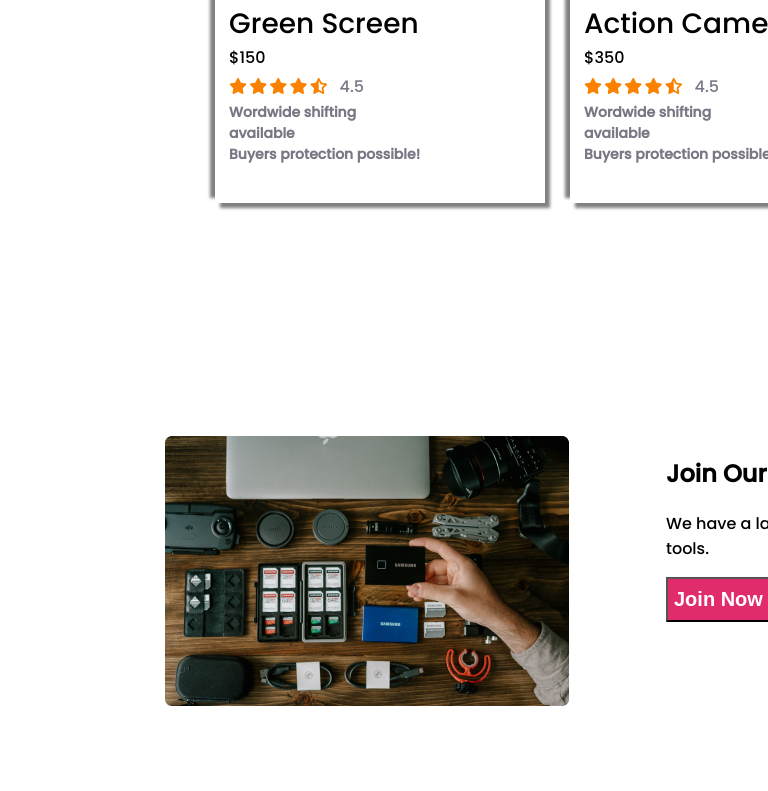
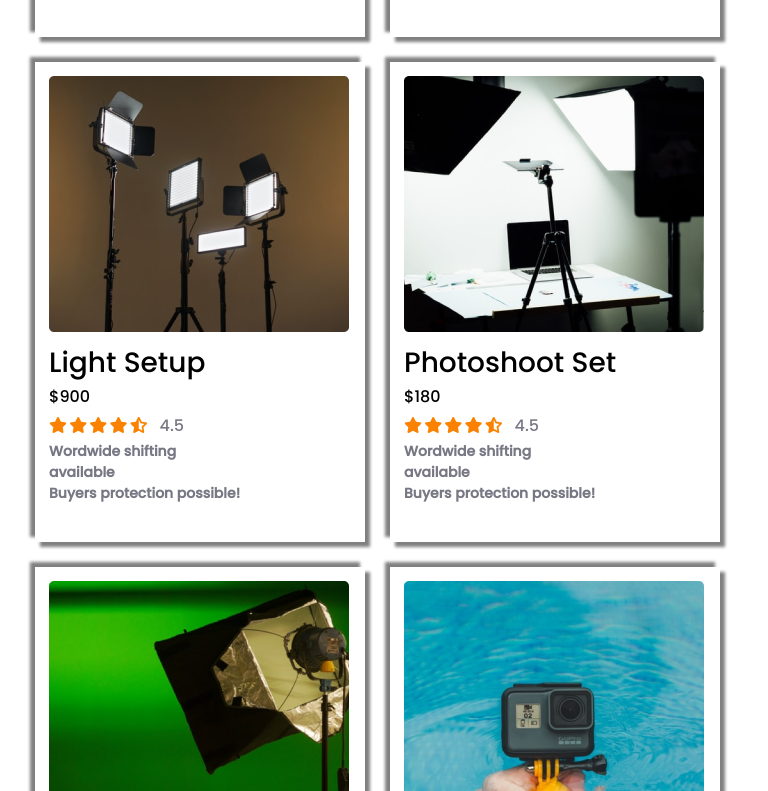
Before and after one commit to T4N51R/Assignment-2, a plain HTML site: page index.html in a window 768 px wide. Shown: the part 2009-2800 px from the top of the page. Drawn offline with Linux system fonts and the light colour scheme.

Commit message:
media query tablet

```diff
--- a/style.css
+++ b/style.css
@@ -206,7 +206,7 @@ footer{
     margin-left: 16px;
 }
 
-/* Media Query */
+/* Media Query for phone*/
 @media screen and (max-width: 400px) {
     #caption-1{
         width: 400px;
@@ -284,3 +284,53 @@ footer{
 
     }
 }
+/* Media query for Tablet */
+@media screen and (min-width: 401px) and (max-width: 850px) {
+    .part-one{
+        display: flex;
+        flex-direction: column;
+    }
+    .products{
+        display: grid;
+        grid-template-columns: repeat(2,1fr);
+        /* flex-direction: column; */
+    }
+    .product-section{
+        height: 2500px;
+        width: 629px;
+        margin-left: 10px;
+    }
+    .story{
+        display: flex;
+        flex-direction: column;
+        margin-top: 150px;
+        margin-left: 16px;
+        margin-bottom: 180px;
+    }
+    .photo{
+        width:299px;
+        height:188px;
+    }
+    .story-details{
+        margin-top: 70px ;
+        width: 320px;
+        font-size: 12px;
+    }
+    /* .copyrght-info{
+        width: 224px;
+        height: 111px;
+        padding-left: 0;
+        margin-left: 50px;
+        text-align: center;
+
+    }
+    .social-media{
+        margin-top: 16px;
+    text-align: center;
+
+    } */
+    .copyrght-info{
+        /* margin-left: 500px; */
+        padding-left: 300px;
+    }
+}
```
